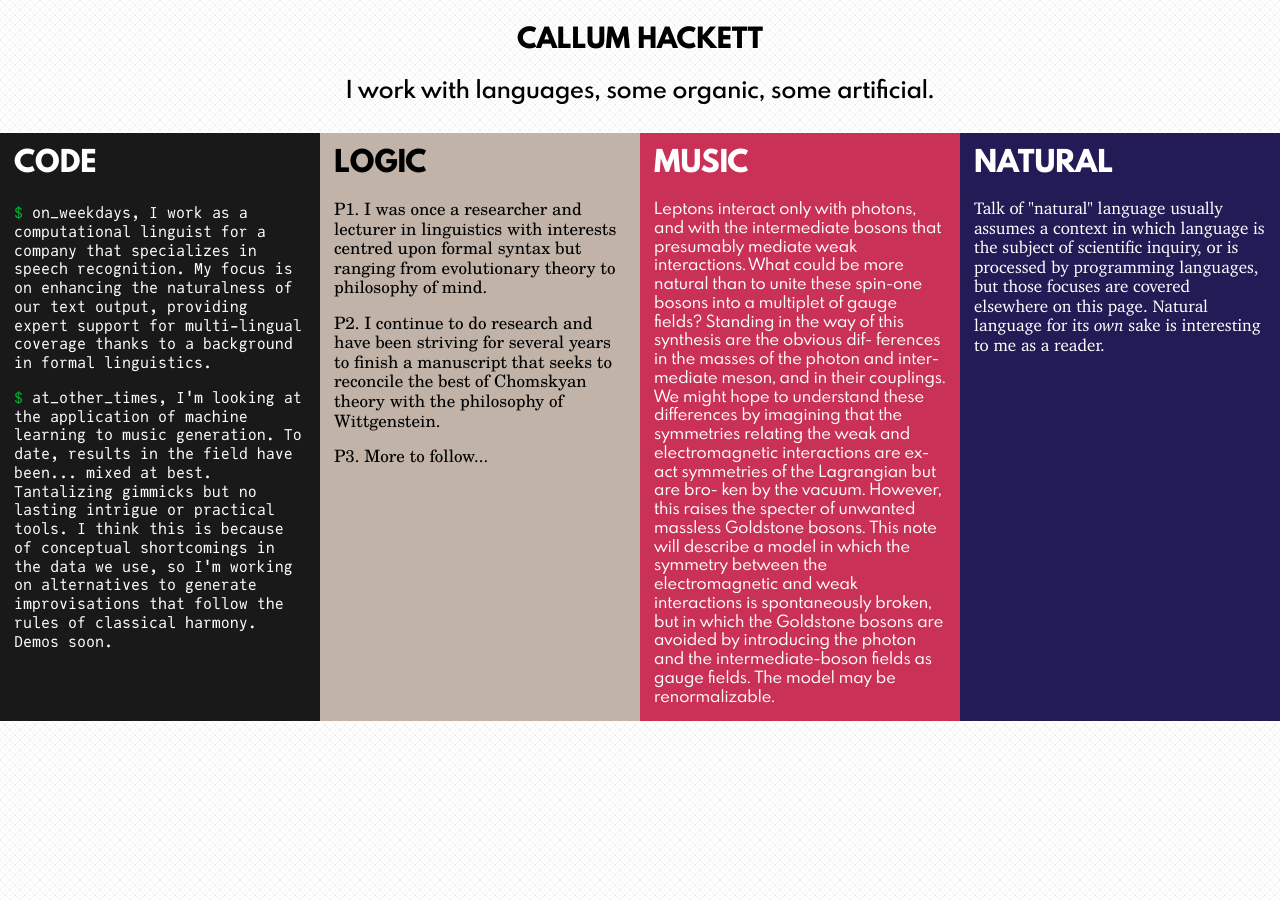
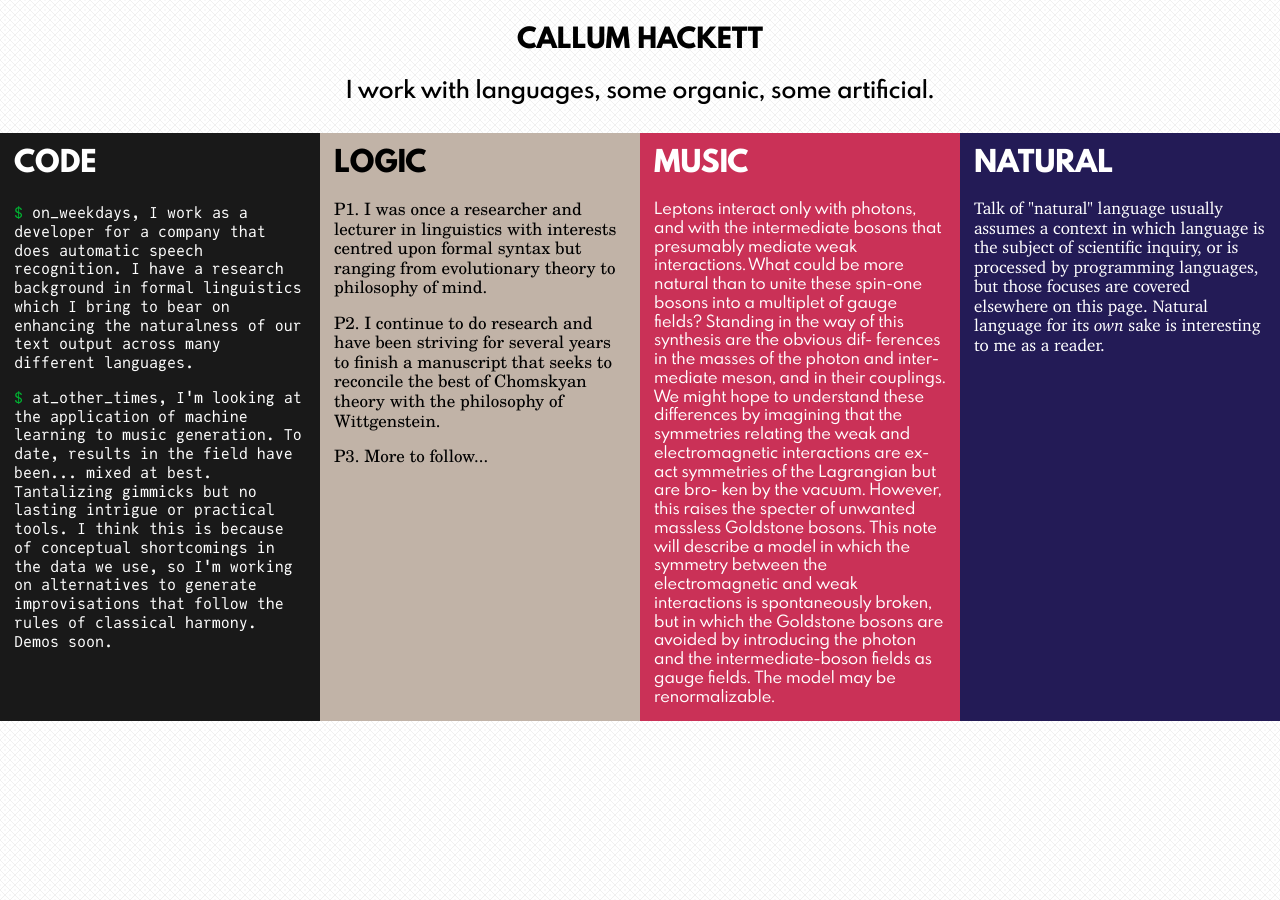
Before and after one commit to callumhackett/callumhackett.github.io, a Jekyll site: the page index.html, which Jekyll copies as it is, in a window 1280 px wide. Built offline with Jekyll 4.4.1, drawn with Linux system fonts in a browser that asks for light colours.

Commit message:
text updates

```diff
--- a/index.html
+++ b/index.html
@@ -16,7 +16,7 @@
         <div class="front-table">
             <div class="code-block">
                 <h2>CODE</h2>
-                <p style="margin-top:22px !important;"><span class="pound">$</span> on_weekdays, I work as a computational linguist for a company that specializes in speech recognition. My focus is on enhancing the naturalness of our text output, providing expert support for multi-lingual coverage thanks to a background in formal linguistics.</p>
+                <p style="margin-top:22px !important;"><span class="pound">$</span> on_weekdays, I work as a developer for a company that does automatic speech recognition. I have a research background in formal linguistics which I bring to bear on enhancing the naturalness of our text output across many different languages.</p>
                 <p><span class="pound">$</span> at_other_times, I'm looking at the application of machine learning to music generation. To date, results in the field have been... mixed at best. Tantalizing gimmicks but no lasting intrigue or practical tools. I think this is because of conceptual shortcomings in the data we use, so I'm working on alternatives to generate improvisations that follow the rules of classical harmony. Demos soon.</p>
             </div>
             <div class="logic-block">
```
